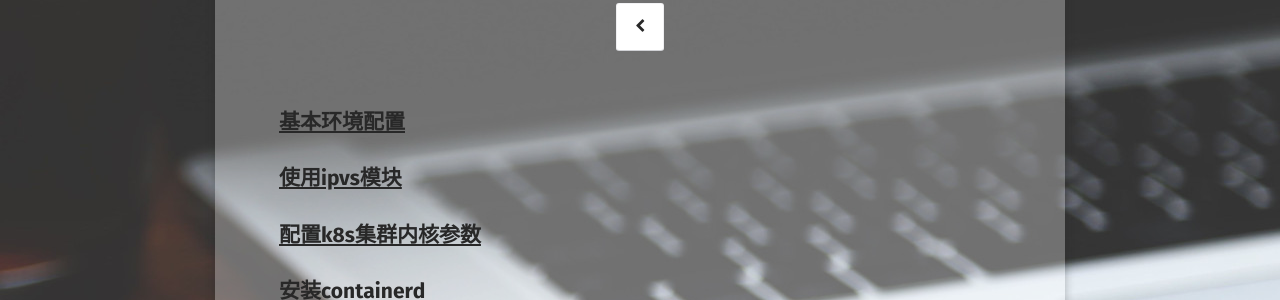
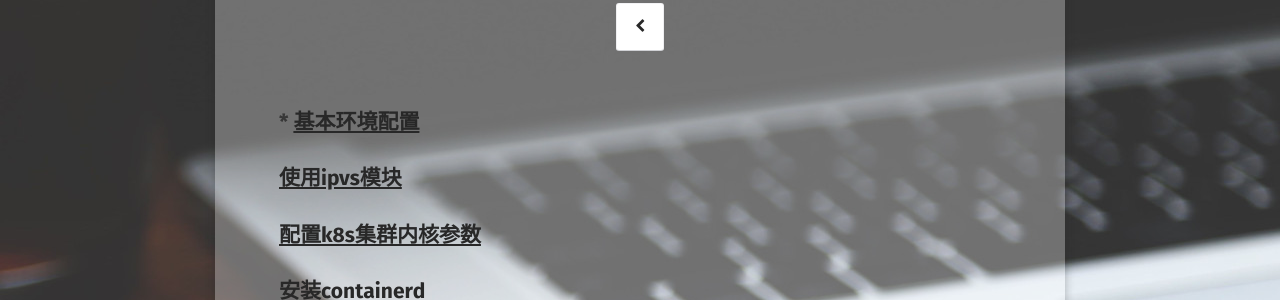
Before and after one commit to A17513081909/csz.github.io, a Jekyll site: the page built from _posts/2021-01-04-kubernetes.md, in a window 1280 px wide and 900 px high. Shown: the part 267-567 px from the top of the window. Built offline with Jekyll 4.4.1, drawn with Linux system fonts in a browser that asks for light colours; some web fonts are replaced.

````diff
--- a/_posts/2021-01-04-kubernetes.md
+++ b/_posts/2021-01-04-kubernetes.md
@@ -8,7 +8,7 @@ comments: false
 <!-- project: true -->
 ---
 
-## <a href='#a'>基本环境配置</a>
+## * <a href='#a'>基本环境配置</a>
 ## <a href='#b'>使用ipvs模块</a>
 ## <a href='#c'>配置k8s集群内核参数</a>
 ## <a href='#d'>安装containerd</a>
@@ -40,7 +40,7 @@ kubectl patch daemonset kube-proxy -p "{\"spec\":{\"template\":{\"metadata\":{\"
 生产环境要用二进制安装
 ```
 
-## <span id='a'>基本环境配置  </span>
+### <span id='a'>基本环境配置  </span>
 ```
 Kubeadm使用keepalived+haproxy安装高可用集群，containerd做为容器引擎
 环境：
@@ -137,7 +137,7 @@ reboot
 ![image](https://user-images.githubusercontent.com/80735002/175627383-0314f00b-a70d-49cd-b4c2-6d4ccb0ddacb.png)
 ```
 
-## <span id='b'>使用ipvs模块  </span>
+### <span id='b'>使用ipvs模块  </span>
 ```
 安装ipvsadm，生产环境推荐使用ipvs而不是iptables
 yum -y install ipvsadm ipset sysstat conntrack libseccomp
@@ -183,7 +183,7 @@ kubectl patch daemonset kube-proxy -p "{\"spec\":{\"template\":{\"metadata\":{\"
 ![image](https://user-images.githubusercontent.com/80735002/175647717-e7c5c402-d0da-4af6-9123-03240f938335.png)
 ```
 
-## <span id='c'>配置k8s集群内核参数    </span>
+### <span id='c'>配置k8s集群内核参数    </span>
 ```
 cat <<EOF > /etc/sysctl.d/k8s.conf
 net.ipv4.ip_forward = 1
@@ -220,7 +220,7 @@ lsmod |grep --color=auto -e ip_vs -e nf_conntrack
 ![image](https://user-images.githubusercontent.com/80735002/175630867-d05db368-9a26-4851-88fb-61af676e935f.png)
 ```
 
-## <span id='d'>安装containerd    </span>
+### <span id='d'>安装containerd    </span>
 ```
 yum -y install docker-ce-20.10.* docker-ce-cli-20.10.*
 不使用dockerfile则无需启动docker，配置并启动containerd即可
@@ -262,7 +262,7 @@ debug: false
 EOF
 ```
 
-## <span id='e'>安装k8s组件  </span>
+### <span id='e'>安装k8s组件  </span>
 ```
 查看最新版本
 yum list kubeadm.x86_64 --showduplicates | sort -r
@@ -277,7 +277,7 @@ EOF
 systemctl daemon-reload && systemctl enable --now kubelet
 ```
 
-## <span id='f'>高可用组件安装与配置  </span>
+### <span id='f'>高可用组件安装与配置  </span>
 ```
 yum install keepalived haproxy -y
 
@@ -390,7 +390,7 @@ systemctl enable --now keepalived
 ![image](https://user-images.githubusercontent.com/80735002/175644068-f9665efa-9557-4b42-9c61-37f8d92a1ffd.png)
 ```
 
-## <span id='g'>集群初始化  </span>
+### <span id='g'>集群初始化  </span>
 ```
 以下操作只在master01上执行
 vim kubeadm-config.yml
@@ -479,7 +479,7 @@ master01查看nodes
 ![image](https://user-images.githubusercontent.com/80735002/175644947-e4ab73ab-64d4-4f93-863b-6961ecd83b7a.png)
 ```
 
-## <span id='h'>污点  </span>
+### <span id='h'>污点  </span>
 ```
 生产中master节点一般部署系统服务，node节点部署业务、应用，但是我没用node，所以将三台master的污点给去掉
 查看污点
@@ -492,7 +492,7 @@ kubectl taint node k8s-master node-role.kubernetes.io/master:NoSchedule-
 ![image](https://user-images.githubusercontent.com/80735002/175644998-f4eb3a93-6362-409d-944c-9e97cde06073.png)
 ```
 
-## <span id='i'>配置calico网络  </span>
+### <span id='i'>配置calico网络  </span>
 ```
 仅在master01上执行
 修改pod网段
@@ -514,7 +514,7 @@ kubectl get pods -n kube-system
 ![image](https://user-images.githubusercontent.com/80735002/175645212-3862652a-b951-42aa-bbfc-f69d9f643501.png)
 ```
 
-## <span id='j'>Metrics部署
+### <span id='j'>Metrics部署  </span>
 ```
 在新版的k8s中，系统资源的采集均使用metrics-server，可以通过metrics采集节点和podde 内存、磁盘、cpu和网络的使用率
 
@@ -740,7 +740,7 @@ kubectl get pods -n kube-system -l k8s-app=metrics-server
 ![image](https://user-images.githubusercontent.com/80735002/175645249-8ed2d326-019e-4bcd-92a5-c94efe7493da.png)
 ```
 
-## <span id='k'>Dashboard部署  </span>
+### <span id='k'>Dashboard部署  </span>
 ```
 官方地址：https://github.com/kubernetes/dashboard
 
@@ -782,7 +782,7 @@ kubectl -n kubernetes-dashboard create token admin-user
 ![Uploading image.png…]()
 ```
 
-## <span id='l'>命令自动补全</span>
+### <span id='l'>命令自动补全</span>
 ```
 yum -y install bash-completion
 echo "source <(kubectl completion bash)" >> ~/.bashrc
````
